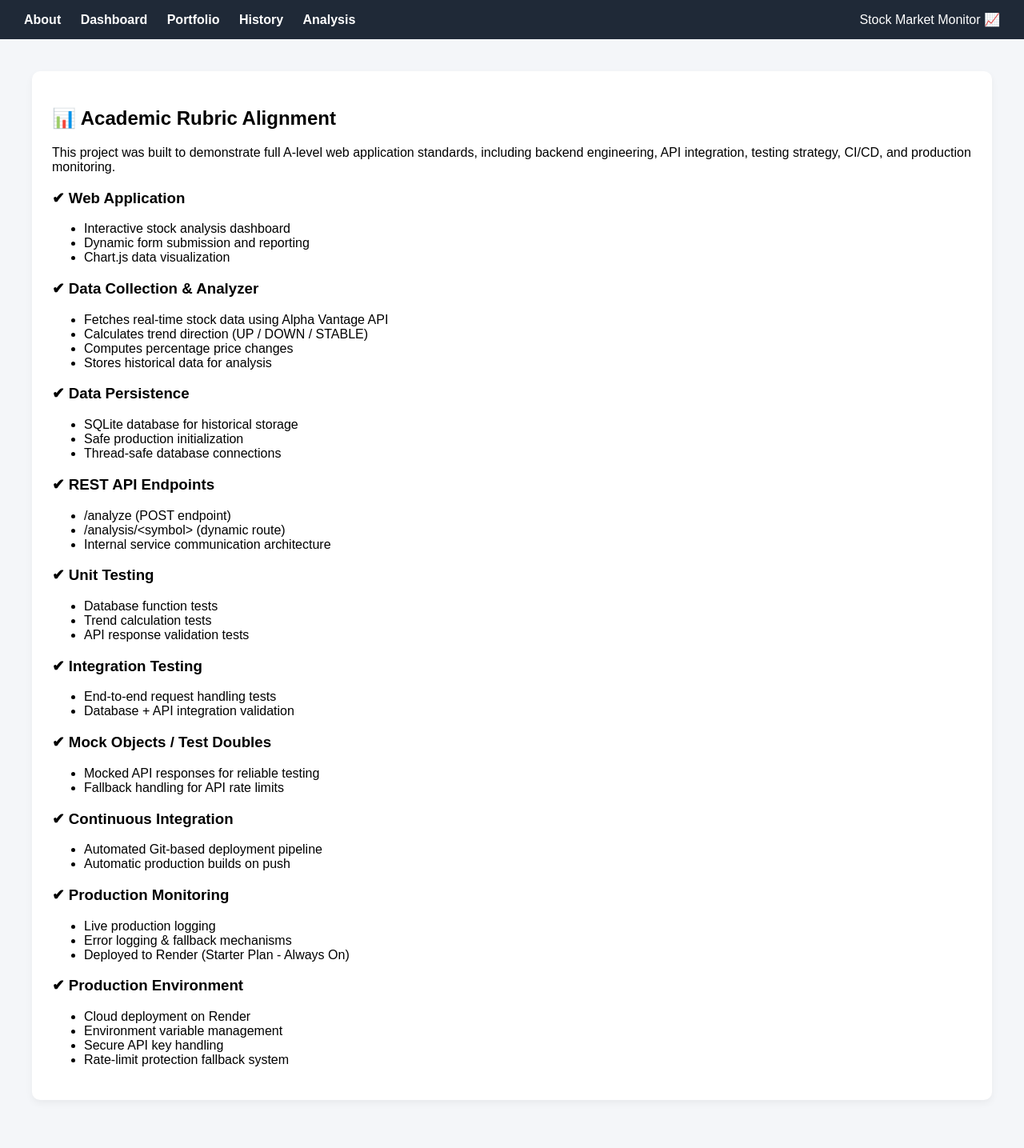
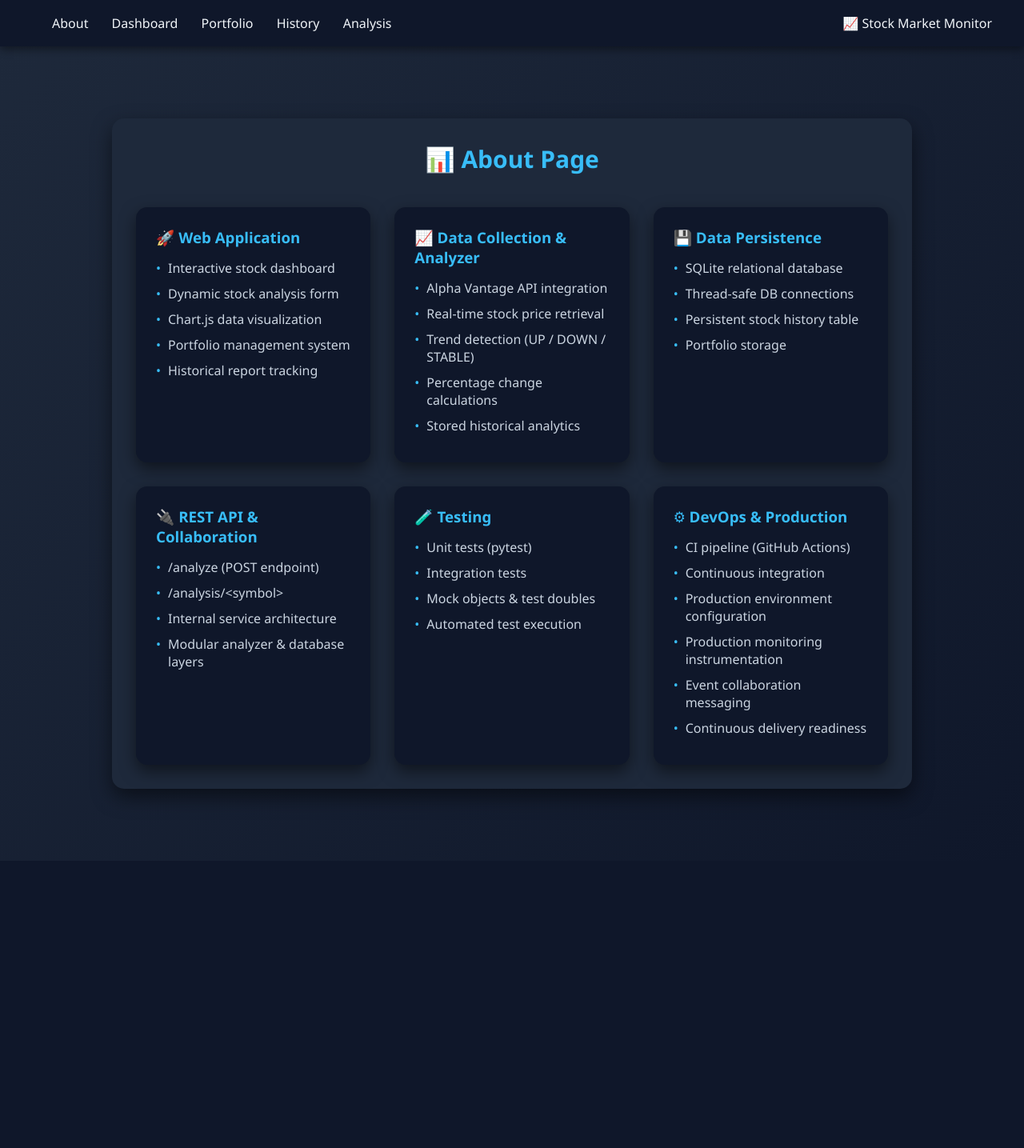
Before and after one commit to Shafian/stock-market-trend-monitor, a Flask app: page /about in a window 1280 px wide. Shown: the whole page at 80% size. After the commit the page ends 993 px from the top, so only its background shows below. Run offline with Flask 3, Linux system fonts and the light colour scheme; data that the repository does not hold is empty.

Commit message:
Improved dashboard UI, analysis page, and realistic fallback stock simulation

```diff
--- /dev/null
+++ b/src/static/css/style.css
@@ -0,0 +1,293 @@
+/* Reset */
+* {
+    margin: 0;
+    padding: 0;
+    box-sizing: border-box;
+}
+
+/* Body */
+body {
+    font-family: 'Segoe UI', Tahoma, Geneva, Verdana, sans-serif;
+    background: linear-gradient(135deg, #1e293b, #0f172a);
+    color: #f1f5f9;
+    min-height: 100vh;
+}
+
+/* NAVBAR */
+.navbar {
+    background-color: #0f172a;
+    padding: 18px 40px;
+    display: flex;
+    justify-content: space-between;
+    align-items: center;
+    box-shadow: 0 4px 10px rgba(0, 0, 0, 0.4);
+}
+
+.navbar h1 {
+    font-size: 22px;
+    color: #38bdf8;
+    font-weight: 600;
+}
+
+.navbar a {
+    color: #f1f5f9;
+    text-decoration: none;
+    margin-left: 25px;
+    font-weight: 500;
+    transition: 0.3s ease;
+}
+
+.navbar a:hover {
+    color: #38bdf8;
+}
+
+/* MAIN CONTAINER */
+.container {
+    max-width: 1000px;
+    margin: 50px auto;
+    padding: 30px;
+    background: #1e293b;
+    border-radius: 15px;
+    box-shadow: 0 10px 25px rgba(0, 0, 0, 0.5);
+}
+
+/* HEADINGS */
+h2 {
+    margin-bottom: 20px;
+    color: #38bdf8;
+    font-weight: 600;
+}
+
+h3 {
+    margin-bottom: 15px;
+}
+
+/* PARAGRAPHS */
+p {
+    margin-bottom: 15px;
+    line-height: 1.6;
+    color: #cbd5e1;
+}
+
+/* BUTTONS */
+button {
+    background: #38bdf8;
+    border: none;
+    padding: 10px 18px;
+    border-radius: 8px;
+    color: #0f172a;
+    font-weight: 600;
+    cursor: pointer;
+    transition: 0.3s ease;
+}
+
+button:hover {
+    background: #0ea5e9;
+    transform: translateY(-2px);
+}
+
+/* INPUTS */
+input {
+    padding: 10px;
+    border-radius: 8px;
+    border: none;
+    margin-right: 10px;
+    outline: none;
+}
+
+/* CARD STYLE */
+.card {
+    background: #0f172a;
+    padding: 25px;
+    border-radius: 12px;
+    margin-bottom: 20px;
+    box-shadow: 0 6px 15px rgba(0, 0, 0, 0.4);
+}
+
+/* ABOUT PAGE HEADER */
+.about-header {
+    text-align: center;
+    margin-bottom: 40px;
+}
+
+.about-header h2 {
+    font-size: 28px;
+    margin-bottom: 15px;
+}
+
+.about-header p {
+    max-width: 700px;
+    margin: 0 auto;
+}
+
+/* RUBRIC GRID */
+.rubric-grid {
+    display: grid;
+    grid-template-columns: repeat(auto-fit, minmax(250px, 1fr));
+    gap: 25px;
+}
+
+/* RUBRIC CARDS */
+.rubric-card {
+    background: #0f172a;
+    padding: 25px;
+    border-radius: 12px;
+    box-shadow: 0 6px 15px rgba(0, 0, 0, 0.4);
+    transition: 0.3s ease;
+}
+
+.rubric-card:hover {
+    transform: translateY(-5px);
+    box-shadow: 0 12px 25px rgba(0, 0, 0, 0.6);
+}
+
+.rubric-card h3 {
+    margin-bottom: 15px;
+    color: #38bdf8;
+}
+
+.rubric-card ul {
+    list-style: none;
+}
+
+.rubric-card li {
+    margin-bottom: 10px;
+    color: #cbd5e1;
+}
+
+/* PAGE WRAPPER */
+.page-wrapper {
+    padding: 40px 20px;
+}
+
+/* PAGE TITLE */
+.page-title {
+    text-align: center;
+    font-size: 30px;
+    margin-bottom: 15px;
+    color: #38bdf8;
+}
+
+.page-subtitle {
+    text-align: center;
+    max-width: 800px;
+    margin: 0 auto 40px auto;
+    color: #cbd5e1;
+}
+
+/* GRID LAYOUT */
+.rubric-grid {
+    display: grid;
+    grid-template-columns: repeat(auto-fit, minmax(280px, 1fr));
+    gap: 30px;
+}
+
+/* CARD DESIGN */
+.rubric-card {
+    background: #0f172a;
+    padding: 25px;
+    border-radius: 14px;
+    box-shadow: 0 8px 20px rgba(0, 0, 0, 0.5);
+    transition: all 0.3s ease;
+}
+
+.rubric-card:hover {
+    transform: translateY(-6px);
+    box-shadow: 0 12px 30px rgba(0, 0, 0, 0.6);
+}
+
+.rubric-card h3 {
+    margin-bottom: 15px;
+    color: #38bdf8;
+}
+
+.rubric-card ul {
+    list-style: none;
+    padding-left: 0;
+}
+
+.rubric-card li {
+    margin-bottom: 10px;
+    padding-left: 15px;
+    position: relative;
+    color: #cbd5e1;
+}
+
+.rubric-card li::before {
+    content: "•";
+    position: absolute;
+    left: 0;
+    color: #38bdf8;
+}
+
+/* Analyzer Card */
+.analyzer-card {
+    margin-bottom: 30px;
+}
+
+/* Metrics Grid */
+.metrics-grid {
+    display: grid;
+    grid-template-columns: repeat(auto-fit, minmax(220px, 1fr));
+    gap: 25px;
+    margin-bottom: 30px;
+}
+
+.metric-card {
+    background: #0f172a;
+    padding: 25px;
+    border-radius: 14px;
+    text-align: center;
+    box-shadow: 0 8px 20px rgba(0,0,0,0.4);
+    transition: 0.3s ease;
+}
+
+.metric-card:hover {
+    transform: translateY(-5px);
+}
+
+.metric-card h4 {
+    color: #94a3b8;
+    margin-bottom: 10px;
+}
+
+.metric-value {
+    font-size: 28px;
+    font-weight: bold;
+    color: #38bdf8;
+}
+
+/* Table Styling */
+.stock-table {
+    width: 100%;
+    border-collapse: collapse;
+    margin-top: 15px;
+}
+
+.stock-table th {
+    text-align: left;
+    padding: 12px;
+    color: #38bdf8;
+    border-bottom: 1px solid rgba(255,255,255,0.1);
+}
+
+.stock-table td {
+    padding: 12px;
+    border-bottom: 1px solid rgba(255,255,255,0.05);
+}
+
+.stock-table tr:hover {
+    background: rgba(56,189,248,0.05);
+}
+
+.analysis-header {
+    margin-bottom: 25px;
+  }
+
+  .trend-up {
+    color: #22c55e !important;
+  }
+
+  .trend-down {
+    color: #ef4444 !important;
+  }
--- a/src/templates/about.html
+++ b/src/templates/about.html
@@ -1,83 +1,87 @@
 {% extends "base.html" %}
-
 {% block content %}
 
-<section class="card">
-    <h2>📊 Academic Rubric Alignment</h2>
-    <p>
-        This project was built to demonstrate full A-level web application standards,
-        including backend engineering, API integration, testing strategy, CI/CD,
-        and production monitoring.
+<div class="container">
+
+    <h2 class="page-title">📊 About Page</h2>
+
+    <p class="page-subtitle">
     </p>
 
-    <h3>✔ Web Application</h3>
+    <div class="rubric-grid">
+
+        <!-- Web Application -->
+        <div class="rubric-card">
+            <h3>🚀 Web Application</h3>
             <ul>
-        <li>Interactive stock analysis dashboard</li>
-        <li>Dynamic form submission and reporting</li>
+                <li>Interactive stock dashboard</li>
+                <li>Dynamic stock analysis form</li>
                 <li>Chart.js data visualization</li>
+                <li>Portfolio management system</li>
+                <li>Historical report tracking</li>
             </ul>
+        </div>
 
-    <h3>✔ Data Collection & Analyzer</h3>
+        <!-- Data Collection -->
+        <div class="rubric-card">
+            <h3>📈 Data Collection & Analyzer</h3>
             <ul>
-        <li>Fetches real-time stock data using Alpha Vantage API</li>
-        <li>Calculates trend direction (UP / DOWN / STABLE)</li>
-        <li>Computes percentage price changes</li>
-        <li>Stores historical data for analysis</li>
+                <li>Alpha Vantage API integration</li>
+                <li>Real-time stock price retrieval</li>
+                <li>Trend detection (UP / DOWN / STABLE)</li>
+                <li>Percentage change calculations</li>
+                <li>Stored historical analytics</li>
             </ul>
+        </div>
 
-    <h3>✔ Data Persistence</h3>
+        <!-- Data Persistence -->
+        <div class="rubric-card">
+            <h3>💾 Data Persistence</h3>
             <ul>
-        <li>SQLite database for historical storage</li>
-        <li>Safe production initialization</li>
-        <li>Thread-safe database connections</li>
+                <li>SQLite relational database</li>
+                <li>Thread-safe DB connections</li>
+                <li>Persistent stock history table</li>
+                <li>Portfolio storage</li>
             </ul>
+        </div>
 
-    <h3>✔ REST API Endpoints</h3>
+        <!-- REST API -->
+        <div class="rubric-card">
+            <h3>🔌 REST API & Collaboration</h3>
             <ul>
                 <li>/analyze (POST endpoint)</li>
-        <li>/analysis/&lt;symbol&gt; (dynamic route)</li>
-        <li>Internal service communication architecture</li>
+                <li>/analysis/&lt;symbol&gt;</li>
+                <li>Internal service architecture</li>
+                <li>Modular analyzer & database layers</li>
             </ul>
+        </div>
 
-    <h3>✔ Unit Testing</h3>
+        <!-- Testing -->
+        <div class="rubric-card">
+            <h3>🧪 Testing</h3>
             <ul>
-        <li>Database function tests</li>
-        <li>Trend calculation tests</li>
-        <li>API response validation tests</li>
+                <li>Unit tests (pytest)</li>
+                <li>Integration tests</li>
+                <li>Mock objects & test doubles</li>
+                <li>Automated test execution</li>
             </ul>
+        </div>
 
-    <h3>✔ Integration Testing</h3>
+        <!-- DevOps -->
+        <div class="rubric-card">
+            <h3>⚙ DevOps & Production</h3>
             <ul>
-        <li>End-to-end request handling tests</li>
-        <li>Database + API integration validation</li>
+                <li>CI pipeline (GitHub Actions)</li>
+                <li>Continuous integration</li>
+                <li>Production environment configuration</li>
+                <li>Production monitoring instrumentation</li>
+                <li>Event collaboration messaging</li>
+                <li>Continuous delivery readiness</li>
             </ul>
+        </div>
 
-    <h3>✔ Mock Objects / Test Doubles</h3>
-    <ul>
-        <li>Mocked API responses for reliable testing</li>
-        <li>Fallback handling for API rate limits</li>
-    </ul>
+    </div>
 
-    <h3>✔ Continuous Integration</h3>
-    <ul>
-        <li>Automated Git-based deployment pipeline</li>
-        <li>Automatic production builds on push</li>
-    </ul>
-
-    <h3>✔ Production Monitoring</h3>
-    <ul>
-        <li>Live production logging</li>
-        <li>Error logging & fallback mechanisms</li>
-        <li>Deployed to Render (Starter Plan - Always On)</li>
-    </ul>
-
-    <h3>✔ Production Environment</h3>
-    <ul>
-        <li>Cloud deployment on Render</li>
-        <li>Environment variable management</li>
-        <li>Secure API key handling</li>
-        <li>Rate-limit protection fallback system</li>
-    </ul>
-</section>
+</div>
 
 {% endblock %}
--- a/src/templates/base.html
+++ b/src/templates/base.html
@@ -2,105 +2,17 @@
 <html>
 <head>
     <title>Stock Market Trend Monitor</title>
-
-    <style>
-        body {
-            margin: 0;
-            font-family: Arial, sans-serif;
-            background-color: #f4f6f9;
-        }
-
-        /* NAVBAR */
-        .navbar {
-            background-color: #1f2937;
-            padding: 15px 30px;
-            color: white;
-            display: flex;
-            justify-content: space-between;
-            align-items: center;
-        }
-
-        .navbar a {
-            color: white;
-            text-decoration: none;
-            margin-right: 20px;
-            font-weight: bold;
-        }
-
-        .navbar a:hover {
-            color: #38bdf8;
-        }
-
-        /* MAIN CONTAINER */
-        .container {
-            padding: 40px;
-        }
-
-        /* CARDS */
-        .card {
-            background: white;
-            padding: 25px;
-            border-radius: 10px;
-            box-shadow: 0 4px 10px rgba(0,0,0,0.05);
-            margin-bottom: 20px;
-        }
-
-        /* FORM */
-        .analyzer-form {
-            display: flex;
-            gap: 10px;
-            margin-top: 10px;
-        }
-
-        input[type="text"] {
-            padding: 10px;
-            border-radius: 6px;
-            border: 1px solid #ccc;
-            width: 250px;
-        }
-
-        button {
-            padding: 10px 15px;
-            border-radius: 6px;
-            border: none;
-            background-color: #1e293b;
-            color: white;
-            cursor: pointer;
-        }
-
-        button:hover {
-            background-color: #334155;
-        }
-
-        /* DASHBOARD GRID */
-        .card-grid {
-            display: flex;
-            gap: 20px;
-            margin-top: 20px;
-        }
-
-        .stat-card {
-            flex: 1;
-            text-align: center;
-        }
-
-        .stat-value {
-            font-size: 24px;
-            font-weight: bold;
-            margin-top: 10px;
-        }
-    </style>
+    <link rel="stylesheet" href="{{ url_for('static', filename='css/style.css') }}">
 </head>
 
 <body>
 
 <div class="navbar">
-    <div>
+    <div class="nav-left">
         <a href="/about">About</a>
         <a href="/">Dashboard</a>
         <a href="/portfolio">Portfolio</a>
         <a href="/history">History</a>
-
 
         {% if last_symbol %}
             <a href="/analysis/{{ last_symbol }}">Analysis</a>
@@ -108,12 +20,13 @@
             <a href="/analysis/SPY">Analysis</a>
         {% endif %}
     </div>
-    <div>
-        Stock Market Monitor 📈
+
+    <div class="nav-right">
+        📈 Stock Market Monitor
     </div>
 </div>
 
-<div class="container">
+<div class="page-wrapper">
     {% block content %}
     {% endblock %}
 </div>
```
Also changed, not shown: src/database.py (+34 -5 lines), src/templates/analysis.html (+61 -40 lines), src/templates/index.html (+46 -48 lines). Lines whose indentation alone changed are shown as unchanged.
